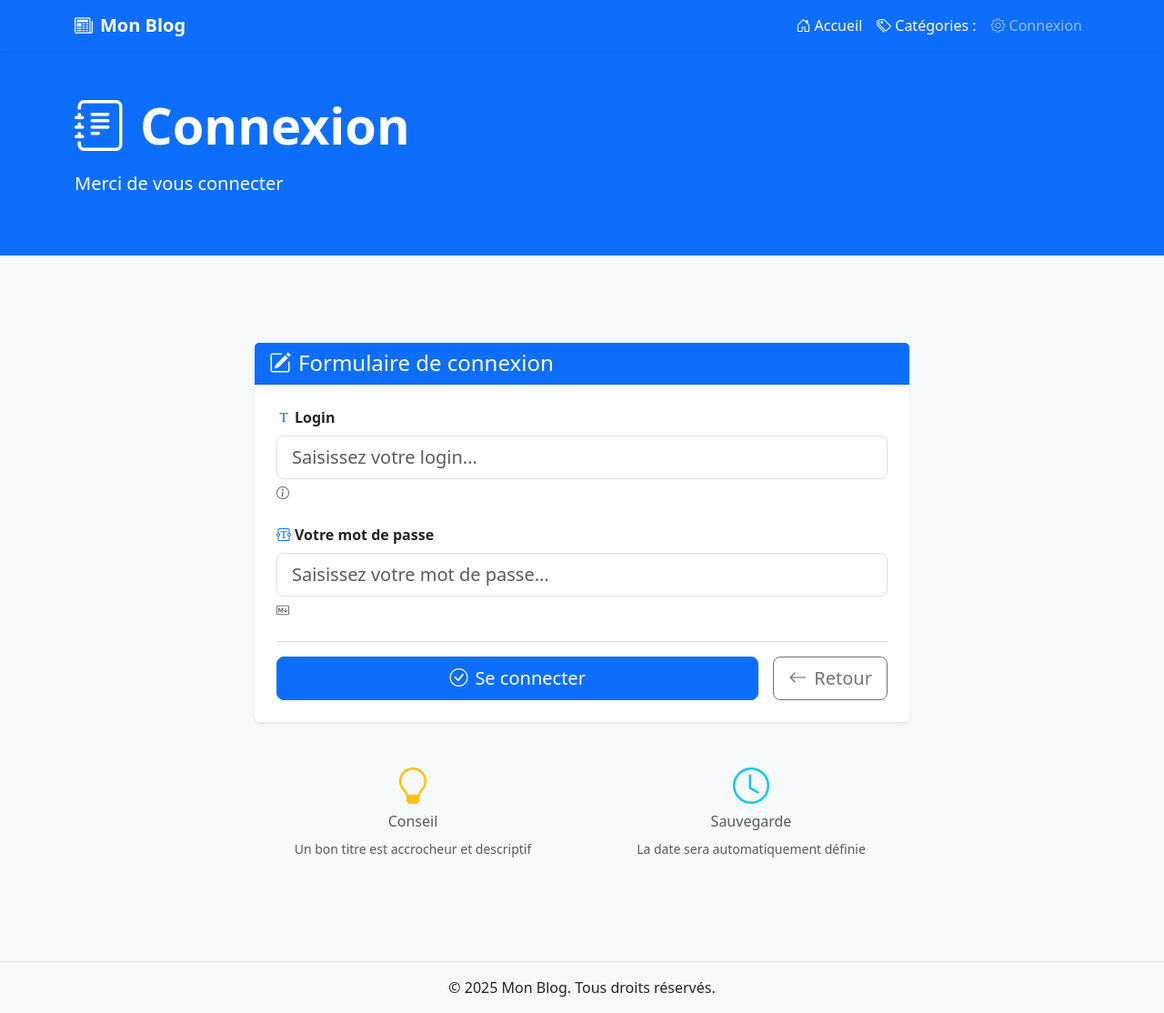
After one commit to WebDevCF2m2025/blog-php-oo-mvc, a PHP site: template view/connection.html.twig in a window 1280 px wide. The commit adds this page. Shown: the whole page at 91% size. Run offline with PHP 8.4, Linux system fonts and the light colour scheme; the template is opened without the code that fills it, so the values that code supplies are empty; some libraries are stand-ins or nearby versions.

Commit message:
menu connect

```diff
--- a/data/template/connect.html
+++ b/data/template/connect.html
@@ -1,4 +1,3 @@
-
 <!doctype html>
 <html lang="fr">
 <head>
--- a/model/mapping/ArticleMapping.php
+++ b/model/mapping/ArticleMapping.php
@@ -67,7 +67,7 @@ class ArticleMapping extends AbstractMapping
     }
     public function getArticleText(): ?string
     {
-        return $this->article_text;
+        return html_entity_decode($this->article_text);
     }
     public function setArticleText(?string $article_text): void
     {
--- /dev/null
+++ b/view/connection.html.twig
@@ -0,0 +1,102 @@
+{% extends "template.front.html.twig" %}
+
+{% block title %}{{ parent()}} | Connexion {% endblock %}
+
+    {% block hero_title %}Connexion{% endblock %}
+    {% block hero_text %}Merci de vous connecter{% endblock %}
+
+{% block main %}
+    <div class="container py-5">
+        <div class="row justify-content-center">
+            <div class="col-lg-8">
+
+                <div class="card border-0 shadow-sm">
+                    <div class="card-header bg-primary text-white">
+                        <h4 class="mb-0">
+                            <i class="bi bi-pencil-square me-2"></i>Formulaire de connexion
+                        </h4>
+                    </div>
+                    <div class="card-body p-4">
+                        <form action="" method="post" class="needs-validation" novalidate>
+                            <!-- Titre de l'article -->
+                            <div class="mb-4">
+                                <label for="user_login" class="form-label fw-semibold">
+                                    <i class="bi bi-fonts me-1 text-primary"></i>Login
+                                </label>
+                                <input type="text"
+                                       class="form-control form-control-lg"
+                                       id="user_login"
+                                       name="user_login"
+                                       placeholder="Saisissez votre login..."
+                                       required>
+                                <div class="invalid-feedback">
+                                    Veuillez saisir votre mot de passe
+                                </div>
+                                <div class="form-text">
+                                    <i class="bi bi-info-circle me-1"></i>
+                                </div>
+                            </div>
+
+                            <!-- Contenu de l'article -->
+                            <div class="mb-4">
+                                <label for="user_pwd" class="form-label fw-semibold">
+                                    <i class="bi bi-textarea-t me-1 text-primary"></i>Votre mot de passe
+                                </label>
+                                <input type="password"
+                                       class="form-control form-control-lg"
+                                       id="user_pwd"
+                                       name="user_pwd"
+                                       placeholder="Saisissez votre mot de passe..."
+                                       required>
+                                <div class="invalid-feedback">
+                                    Veuillez saisir le contenu de votre mot de passe.
+                                </div>
+                                <div class="form-text">
+                                    <i class="bi bi-markdown me-1"></i>
+                                </div>
+                            </div>
+
+
+
+                            <!-- Boutons d'action -->
+                            <div class="d-flex gap-3 pt-3 border-top">
+                                <button type="submit" class="btn btn-primary btn-lg flex-fill">
+                                    <i class="bi bi-check-circle me-2"></i>Se connecter
+                                </button>
+                                <a href="./" class="btn btn-outline-secondary btn-lg">
+                                    <i class="bi bi-arrow-left me-2"></i>Retour
+                                </a>
+                            </div>
+                        </form>
+                    </div>
+                </div>
+
+                <!-- Aperçu des informations -->
+                <div class="row mt-4">
+                    <div class="col-md-6">
+                        <div class="card border-0 bg-light">
+                            <div class="card-body text-center">
+                                <i class="bi bi-lightbulb text-warning fs-1 mb-2"></i>
+                                <h6 class="text-muted">Conseil</h6>
+                                <small class="text-muted">
+                                    Un bon titre est accrocheur et descriptif
+                                </small>
+                            </div>
+                        </div>
+                    </div>
+                    <div class="col-md-6">
+                        <div class="card border-0 bg-light">
+                            <div class="card-body text-center">
+                                <i class="bi bi-clock text-info fs-1 mb-2"></i>
+                                <h6 class="text-muted">Sauvegarde</h6>
+                                <small class="text-muted">
+                                    La date sera automatiquement définie
+                                </small>
+                            </div>
+                        </div>
+                    </div>
+                </div>
+            </div>
+        </div>
+    </div>
+    {% endblock %}
--- a/view/homepage.html.twig
+++ b/view/homepage.html.twig
@@ -47,7 +47,7 @@
             </div>
             <div class="card-body">
                 <h4 class="card-title text-primary fw-bold mb-3">
-                    {{ article.getArticleTitle|e }}</h4>
+                    {{ article.getArticleTitle|raw }}</h4>
                 <p class="card-text text-muted">
                     {{ article.getArticleText|e }}<span class="text-primary"> <a href="./article/{{ article.getArticleSlug }}">Lire la suite</a></span>
                 </p>
--- a/view/inc/menu.front.html.twig
+++ b/view/inc/menu.front.html.twig
@@ -10,7 +10,7 @@
         <div class="collapse navbar-collapse" id="navbarNav">
             <ul class="navbar-nav ms-auto">
                 <li class="nav-item">
-                    <a class="nav-link active" href="./">
+                    <a class="nav-link active" href="http://global-2025/blog-php-oo-mvc/public/">
                         <i class="bi bi-house-door me-1"></i>Accueil
                     </a>
                 </li>
@@ -26,7 +26,7 @@
                 #}
                 {% for item in categories %}
                     <li class="nav-item">
-                        <a class="nav-link" href="./category/{{ item.getCategorySlug() }}">
+                        <a class="nav-link" href="http://global-2025/blog-php-oo-mvc/public/category/{{ item.getCategorySlug() }}">
                             {{ item.getCategoryTitle() }}
                         </a>
                     </li>
@@ -37,7 +37,7 @@
     endforeach;
     ?>#}
                 <li class="nav-item">
-                    <a class="nav-link" href="./connection/">
+                    <a class="nav-link" href="http://global-2025/blog-php-oo-mvc/public/connection/">
                         <i class="bi bi-gear me-1"></i>Connexion
                     </a>
                 </li>
```
Also changed, not shown: controller/publicController.php (+5 -2 lines).
